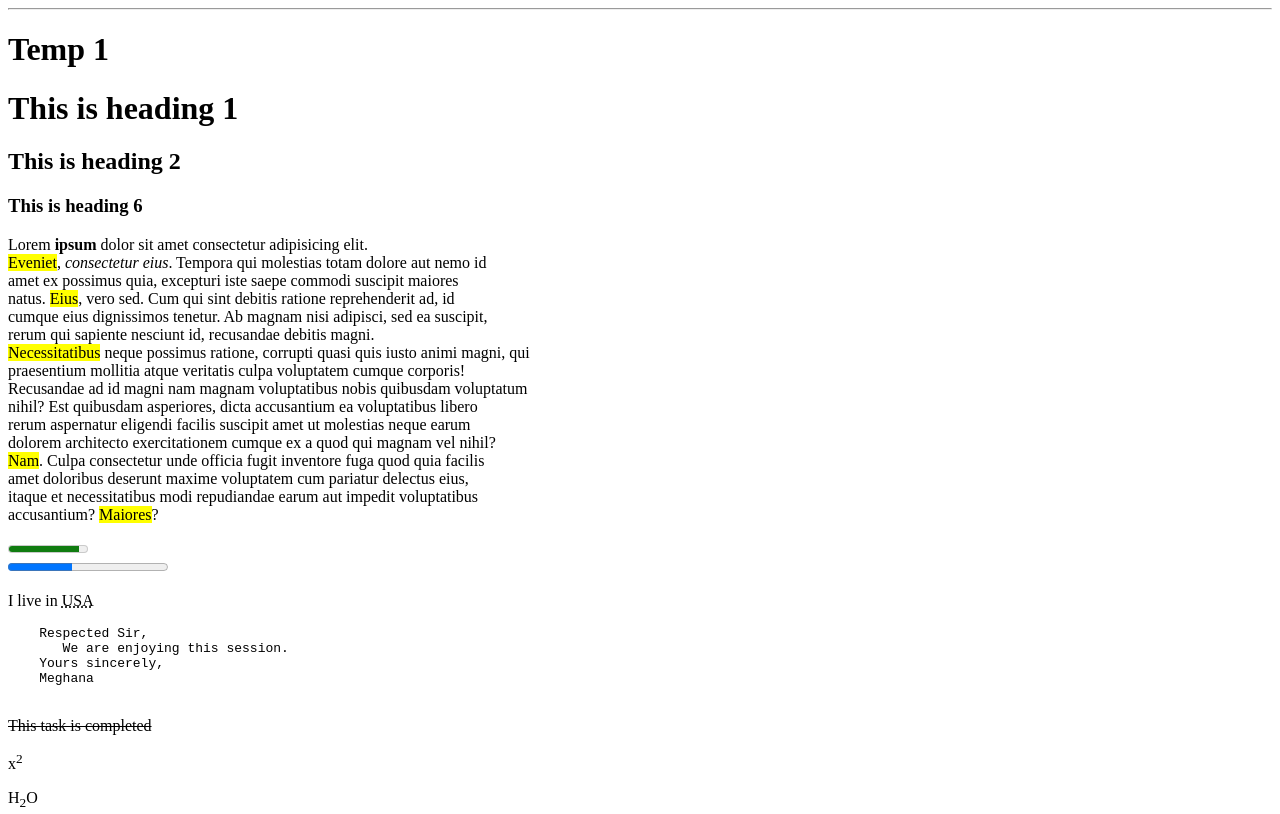
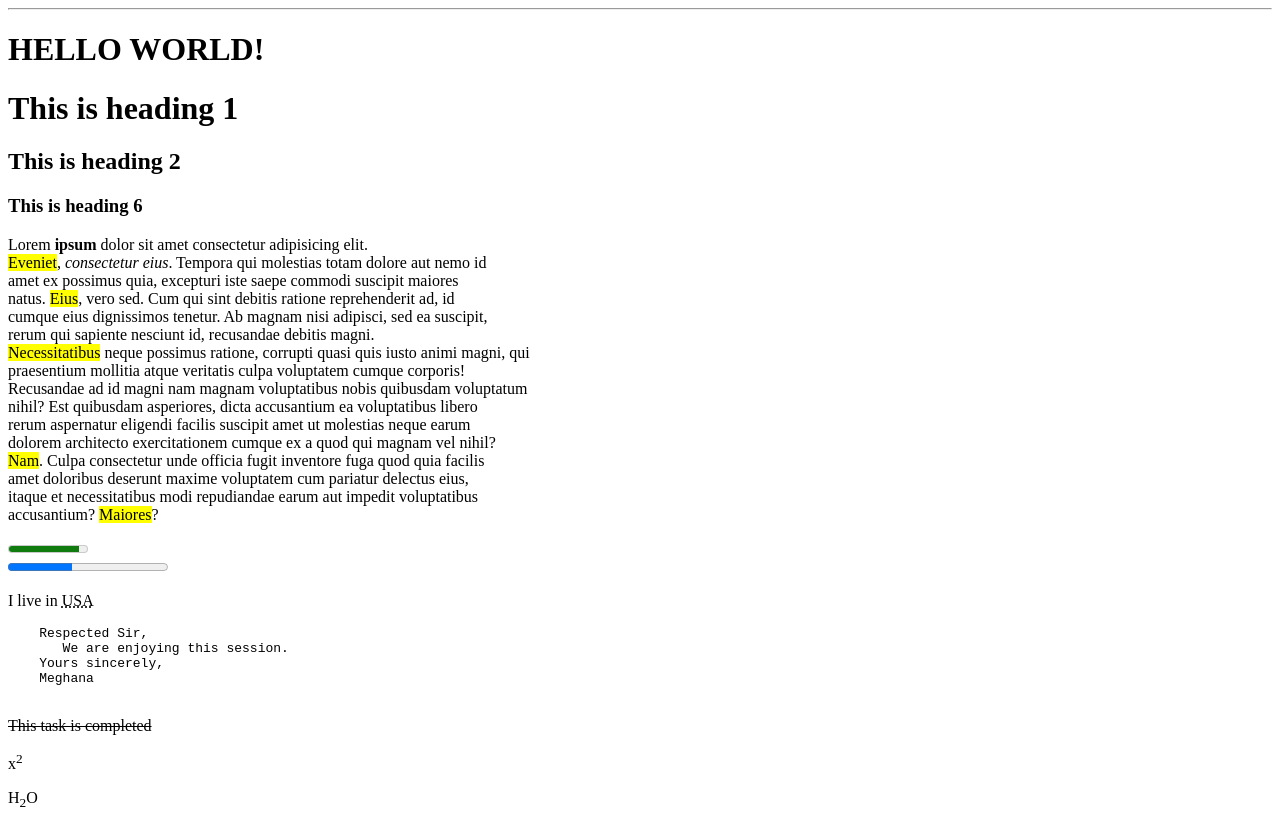
Before and after one commit to Ranga-Meghana/Ranga-Meghana.github.io, a plain HTML site: page temp1/index.html in a window 1280 px wide. Shown: the top 814 px of the page. Drawn offline with Linux system fonts and the light colour scheme.

Commit message:
Update index.html

```diff
--- a/temp1/index.html
+++ b/temp1/index.html
@@ -7,7 +7,7 @@
   </head>
   <body>
     <hr>
-    <h1>Temp 1</h1>
+    <h1>HELLO WORLD!</h1>
     <h1>This is heading 1</h1>
     <h2>This is heading 2</h2>
     <h3>This is heading 6</h3>
```
